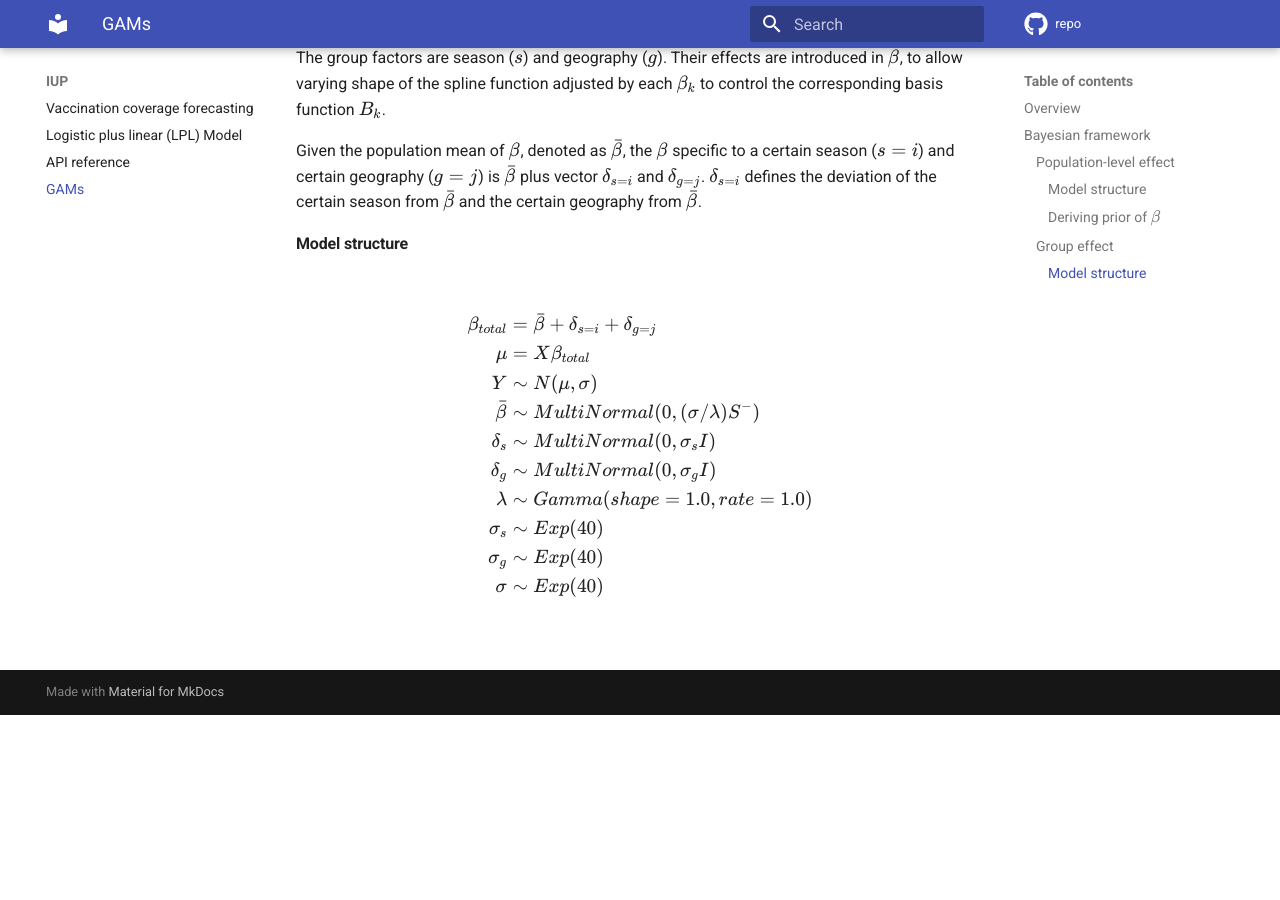
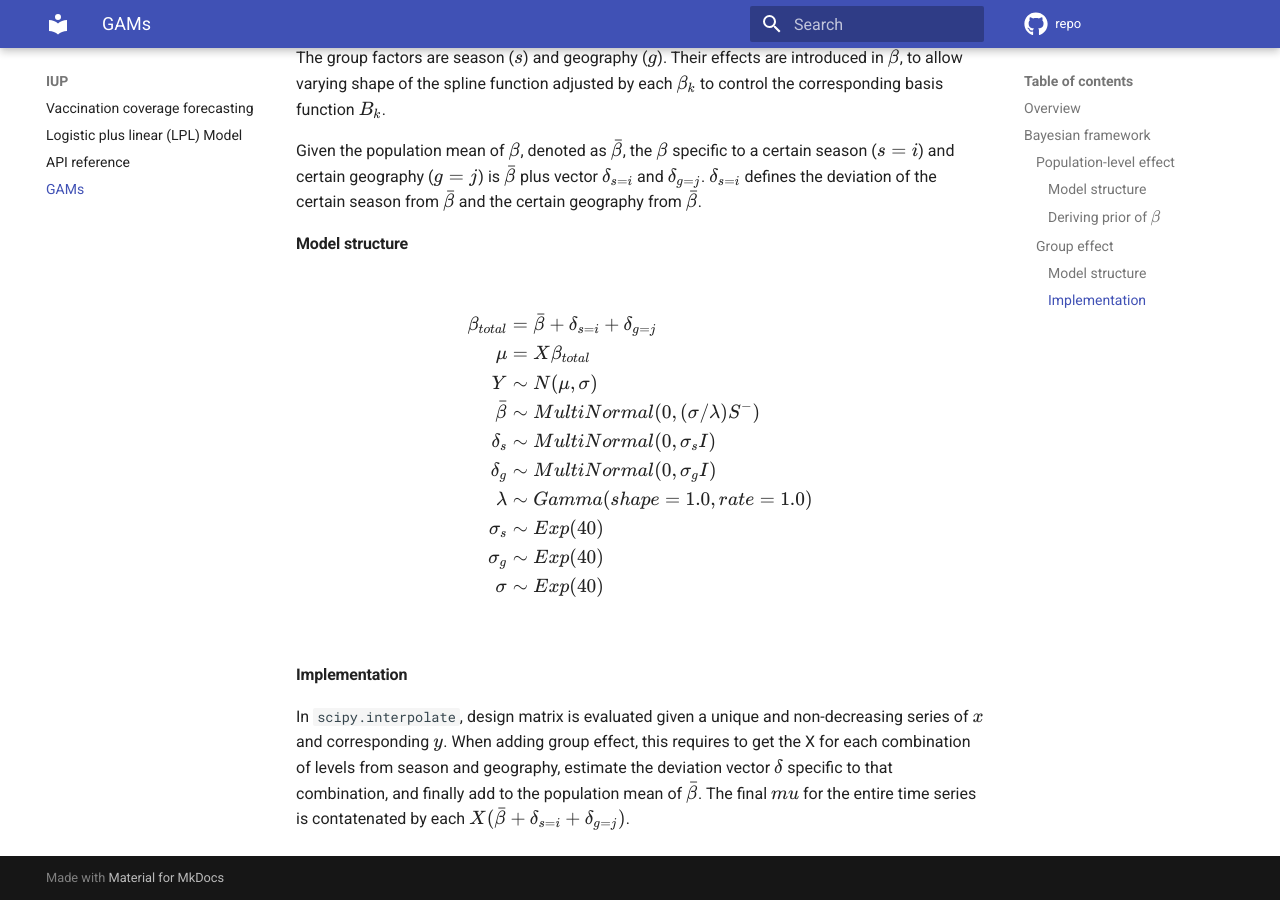
Before and after one commit to CDCgov/cfa-immunization-uptake-projection, an MkDocs documentation site: the page built from docs/gam.md, in a window 1280 px wide and 900 px high, scrolled down 3268 px. Built offline with MkDocs 1.6.1 and Material for MkDocs 9.7.7, drawn with Linux system fonts in a browser that asks for light colours; comment, search, counter and statistics services are not loaded; before the commit the page ends 3983 px from its top, so only the background shows below that.

Commit message:
add implementation of group effect

````diff
--- a/docs/gam.md
+++ b/docs/gam.md
@@ -135,3 +135,7 @@ Y &\sim N(\mu, \sigma) \\
 \sigma &\sim Exp(40)
 \end{align*}
 ```
+
+#### Implementation
+
+In `scipy.interpolate`, design matrix is evaluated given a unique and non-decreasing series of $x$ and corresponding $y$. When adding group effect, this requires to get the X for each combination of levels from season and geography, estimate the deviation vector $\delta$ specific to that combination, and finally add to the population mean of $\bar \beta$. The final $mu$ for the entire time series is contatenated by each $X( \bar \beta + \delta_{s=i} + \delta_{g=j})$.
````
